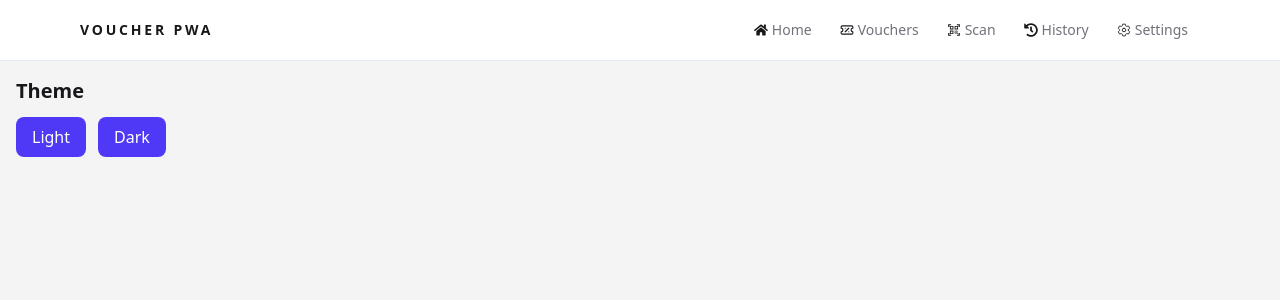
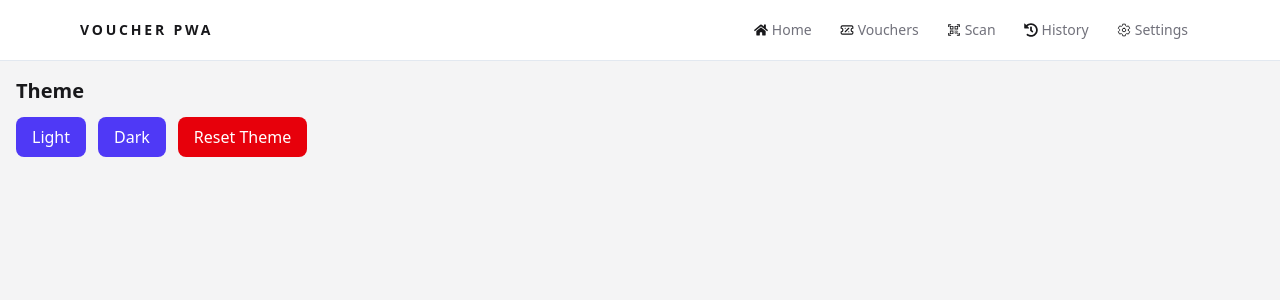
Before and after one commit to Altair2759/voucher-pwa, a Next.js app in the folder voucher-pwa/: page /settings in a window 1280 px wide. Shown: the top 300 px of the page. Built offline with nearby package versions, Linux system fonts and the light colour scheme.

Commit message:
added "reset buuton" to settings page

```diff
--- a/voucher-pwa/app/settings/page.tsx
+++ b/voucher-pwa/app/settings/page.tsx
@@ -35,6 +35,22 @@ export default function SettingsPage() {
           >
             Dark
           </button>
+          <button
+  onClick={() => {
+    localStorage.removeItem("theme");
+    window.location.reload();
+  }}
+  className="
+    px-4 py-2 rounded-lg
+    bg-red-600 dark:bg-red-500
+    text-white font-medium
+    hover:bg-red-700 dark:hover:bg-red-600
+    transition
+  "
+>
+  Reset Theme
+</button>
+
 
 
         </div>
```
